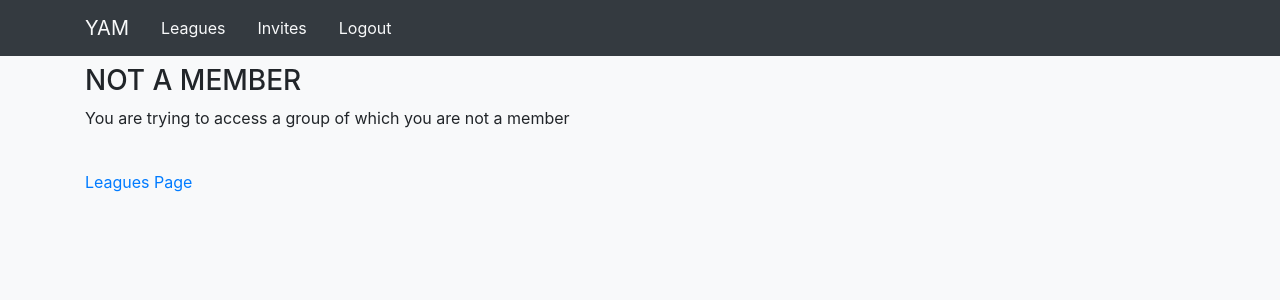
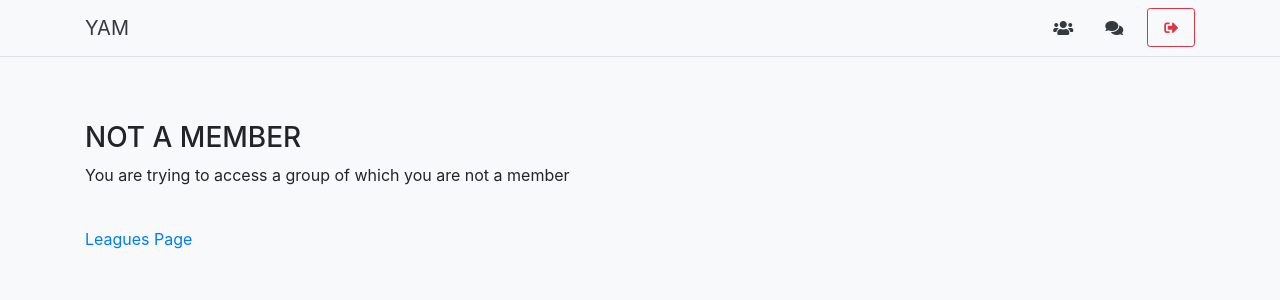
Before and after one commit to arjunsinghy96/channels-chat, a Django app: page /chat/1/ in a window 1280 px wide. Shown: the top 300 px of the page. Run offline with Django 3.2, Linux system fonts and the light colour scheme; the visitor is signed in with stand-in values (Sample User, id 1); data comes from the database, SQL or seed files in the repository; data that the repository does not hold is empty; some libraries are stand-ins or nearby versions.

Commit message:
Change header
Changes header and makes use of icons and no hidden buttons

```diff
--- a/templates/generic/header.html
+++ b/templates/generic/header.html
@@ -1,27 +1,22 @@
-<nav class="navbar navbar-expand-md fixed-top bg-dark">
+<nav class="navbar border-bottom">
     <div class="container">
-        <a class="navbar-brand text-light" href="{% url 'home'%}">YAM</a>
-        <button class="navbar-toggler" type="button" data-toggle="collapse" data-target="#nav-content" aria-controls="nav-content" aria-expanded="false" aria-label="Toggle navigation">
-                <i class="material-icons text-white">menu</i>
-        </button>
-        <div class="collapse navbar-collapse" id="nav-content">
+      <a class="navbar-brand text-dark" href="{% url 'home'%}">YAM</a>
       <ul class="nav justified-content-end">
         {% if user.is_authenticated %}
             <li class="nav-item">
-                        <a class="nav-link text-light" href="{% url 'leagues' %}">Leagues</a>
+                <a class="nav-link text-dark" href="{% url 'invites' %}"><i class="fas fa-users"></i></a>
             </li>
             <li class="nav-item">
-                        <a class="nav-link text-light" href="{% url 'invites' %}">Invites</a>
+                <a class="nav-link text-dark mr-2" href="{% url 'leagues' %}"><i class="fas fa-comments"></i></a>
             </li>
             <li class="nav-item">
-                        <a class="nav-link text-light" href="{% url 'logout' %}">Logout</a>
+                <a class="nav-link btn btn-outline-danger btn-sm" href="{% url 'logout' %}"><i class="fas fa-sign-out-alt"></i></a>
             </li>
         {% else %}
             <li class="nav-item">
-                        <a class="nav-link text-light" href="{% url 'signup' %}">Signup</a>
+                <a class="nav-link" href="{% url 'signup' %}">Signup</a>
             </li>
         {% endif %}
       </ul>
     </div>
-    </div>
 </nav>
```
Lines whose indentation alone changed are shown as unchanged.
